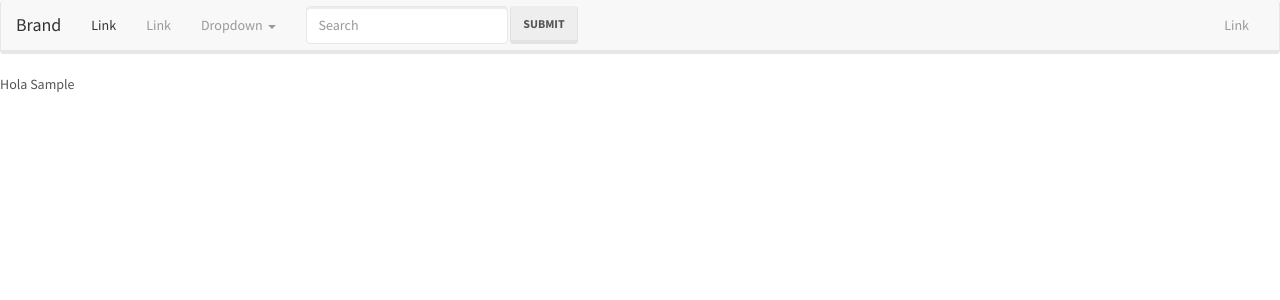
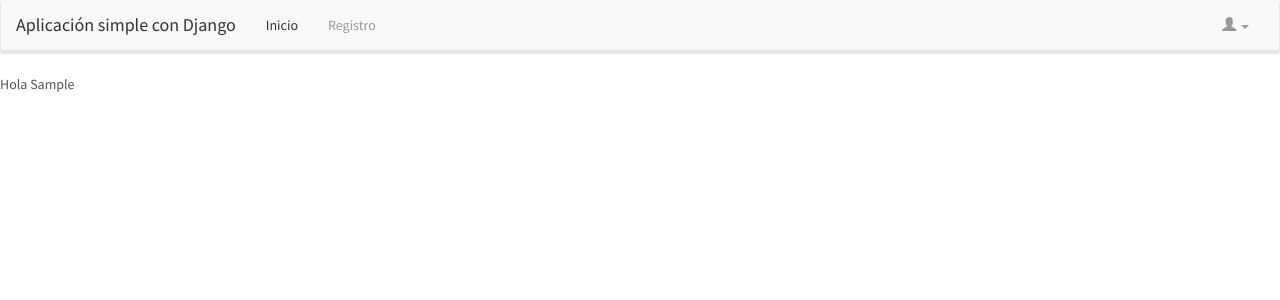
Before and after one commit to antorof/django-simple, a Django app: template service/templates/heredado.html in a window 1280 px wide. Shown: the top 300 px of the page. Run offline with Django 3.2, Linux system fonts and the light colour scheme; the template is opened without the code that fills it: most values are stand-ins (such as "Sample title", 1, 10 or a date in 2020); some libraries are stand-ins or nearby versions.

Commit message:
Login y registro funcionales

```diff
--- a/service/templates/bienvenida.html
+++ b/service/templates/bienvenida.html
@@ -1,4 +1,6 @@
-{% extends "base-out.html" %}
+{% extends "base.html" %}
 {% block content %}
-Bienvenido a la web, <strong>{{ username }}</strong>
+<div class="container">
+  <h1>Bienvenido, <strong>{{user.username}}</strong></h1>
+</div>
 {% endblock %}
--- a/service/templates/login.html
+++ b/service/templates/login.html
@@ -18,7 +18,7 @@
         </div>
 
       </form>-->
-      <form class="form-signin" action="{% url 'login' %}" method="post">{% csrf_token %}
+      <form class="form-signin" action="{% url 'login' %}" method="post"> {% csrf_token %}
         <h2 class="form-signin-heading">Iniciar sesi&oacute;n</h2>
 
         <div class="form-group">
--- a/service/templates/menu.html
+++ b/service/templates/menu.html
@@ -7,34 +7,21 @@
         <span class="icon-bar"></span>
         <span class="icon-bar"></span>
       </button>
-      <a class="navbar-brand" href="#">Brand</a>
+      <a class="navbar-brand" href="javascript:void(0)">Aplicaci&oacute;n simple con Django</a>
     </div>
 
     <div class="collapse navbar-collapse" id="bs-example-navbar-collapse-1">
       <ul class="nav navbar-nav">
-        <li class="active"><a href="#">Link <span class="sr-only">(current)</span></a></li>
-        <li><a href="#">Link</a></li>
+        <li class="active"><a href=".">Inicio <span class="sr-only">(current)</span></a></li>
+        <li class=""><a href="../registrarse">Registro <span class="sr-only"></span></a></li>
+      </ul>
+      <ul class="nav navbar-nav navbar-right">
         <li class="dropdown">
-          <a href="#" class="dropdown-toggle" data-toggle="dropdown" role="button" aria-expanded="false">Dropdown <span class="caret"></span></a>
+          <a href="#" class="dropdown-toggle" data-toggle="dropdown" role="button" aria-expanded="false"><span class="glyphicon glyphicon-user"></span> {{ user.username }} <span class="caret"></span></a>
           <ul class="dropdown-menu" role="menu">
-            <li><a href="#">Action</a></li>
-            <li><a href="#">Another action</a></li>
-            <li><a href="#">Something else here</a></li>
-            <li class="divider"></li>
-            <li><a href="#">Separated link</a></li>
-            <li class="divider"></li>
-            <li><a href="#">One more separated link</a></li>
+            <li><a href="../cerrar-sesion"><span class="glyphicon glyphicon-log-out"></span> Cerrar sesi&oacute;n</a></li>
           </ul>
         </li>
-      </ul>
-      <form class="navbar-form navbar-left" role="search">
-        <div class="form-group">
-          <input class="form-control" placeholder="Search" type="text">
-        </div>
-        <button type="submit" class="btn btn-default">Submit</button>
-      </form>
-      <ul class="nav navbar-nav navbar-right">
-        <li><a href="#">Link</a></li>
       </ul>
     </div>
   </div>
--- a/service/templates/registro-avanzado.html
+++ b/service/templates/registro-avanzado.html
@@ -29,7 +29,7 @@
             <a class="btn btn-lg btn-default" href="../login">Cancelar</a>
         </div>
       </form>-->
-        <form class="form-signin" action="{% url 'registro' %}" method="post">{% csrf_token %}
+        <form class="form-signin" action="{% url 'registro' %}" method="post"> {% csrf_token %}
           <h2 class="form-signin-heading">Registrarse</h2>
 
           <div class="form-group">
--- a/service/urls.py
+++ b/service/urls.py
@@ -5,13 +5,16 @@ from service import views
 urlpatterns = patterns ('',
     url(r'^$', views.index, name='index'),
     url(r'^index/$', views.index, name='index'),
+    url(r'^inicio/$', views.inicio, name='inicio'),
     url(r'^registro-de-(?P<fulanito>\w+)$', views.registro, name='registro'),
     url(r'^registro-pre/(?P<suco>\w+)', views.registro, name='registro'),
 
     url(r'^registro/$', views.registro, name='registro'),
+    url(r'^registrarse/$', views.registro, name='registro'),
     url(r'^registro-avanzado/$', views.registro, name='registro'),
 
-    url(r'^login/$', views.login, name='login'),
+    url(r'^login/$', views.iniciarSesion, name='login'),
+    url(r'^iniciar-sesion/$', views.iniciarSesion, name='iniciar-sesion'),
 
     url(r'^bienvenida/$', views.index, name='bienvenida'),
 
```
Also changed, not shown: service/views.py (+30 -13 lines).
